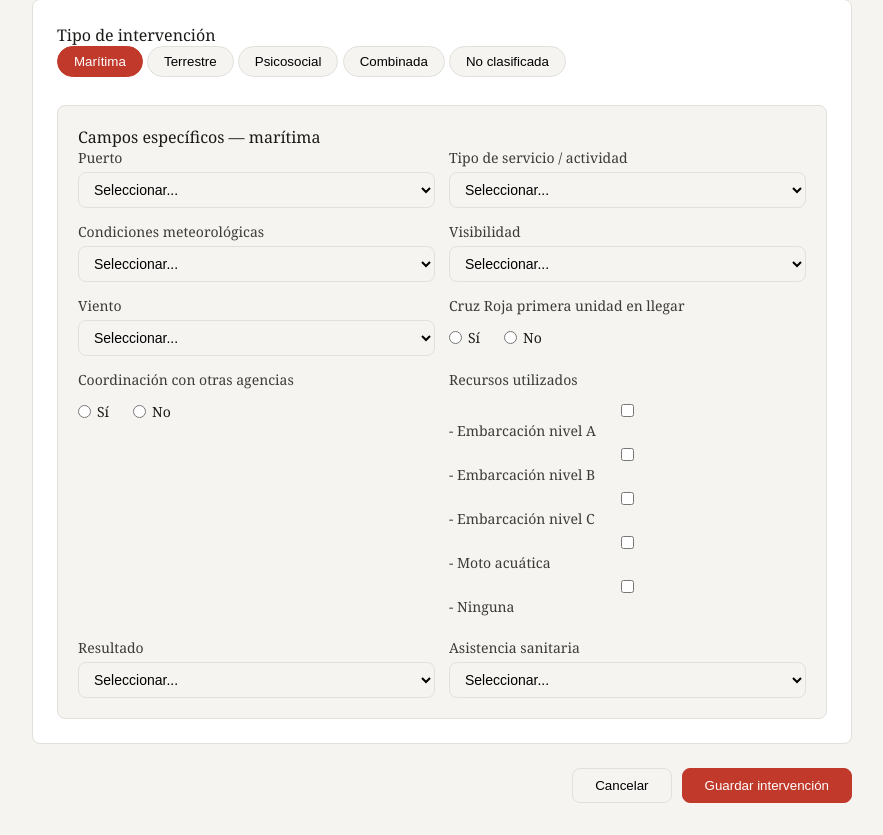
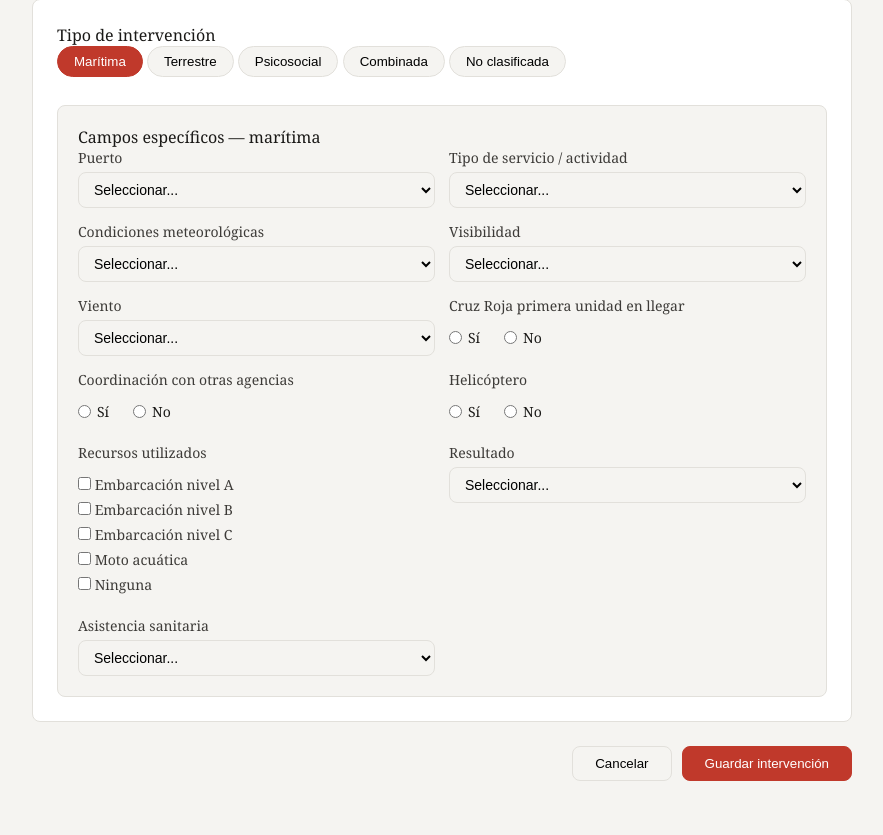
Before and after one commit to IkerAramendi/Cruz-Roja, a Django app: page /crearIntervencion/ in a window 1280 px wide, after a click on "Marítima". Shown: the part 720-1555 px from the top of the page, without its empty margins (198-1081 px from the left). After the commit the page ends 1501 px from the top, so only its background shows below. Run offline with Django 5.2, Linux system fonts and the light colour scheme.

Commit message:
Cambios css + cambios campos

```diff
--- a/intervenciones/static/intervenciones/css/crear_intervencion.css
+++ b/intervenciones/static/intervenciones/css/crear_intervencion.css
@@ -44,7 +44,7 @@
     label { font-size: 14px; color: #3d3b38; }
 
     /* Estilos para los elementos de entrada, selección y área de texto */
-    input, select, textarea {
+    input:not([type="checkbox"]), select, textarea {
     font-size: 14px;
     background: var(--bg);
     border: 1px solid var(--border);
--- a/intervenciones/templates/crear_intervencion.html
+++ b/intervenciones/templates/crear_intervencion.html
@@ -73,7 +73,6 @@
           <option>Resuelta</option>
           <option>Cancelada — falsa alarma</option>
           <option>Cancelada — persona localizada antes</option>
-          <option>Cancelada — error de aviso</option>
         </select>
       </div>
       <div class="field full">
@@ -138,13 +137,24 @@
             </div>
           </div>
           <div class="field">
+            <label>Helicóptero</label>
+            <div style="display:flex; gap:1.5rem; padding:8px 0">
+              <label style="display:flex; align-items:center; gap:6px; font-size:14px; color:var(--text)">
+                <input type="radio" name="helicopetro_maritimo" value="si"> Sí
+              </label>
+              <label style="display:flex; align-items:center; gap:6px; font-size:14px; color:var(--text)">
+                <input type="radio" name="helicopetro_maritimo" value="no"> No
+              </label>
+            </div>
+          </div>
+          <div class="field">
             <label>Recursos utilizados</label>
             <div style="display:flex; flex-direction:column; gap:6px; padding:8px 0">
-              <label><input type="checkbox" name="recursos[]" value="embarcacion_a">- Embarcación nivel A</label>
-              <label><input type="checkbox" name="recursos[]" value="embarcacion_b">- Embarcación nivel B</label>
-              <label><input type="checkbox" name="recursos[]" value="embarcacion_c">- Embarcación nivel C</label>
-              <label><input type="checkbox" name="recursos[]" value="moto">- Moto acuática</label>
-              <label><input type="checkbox" name="recursos[]" value="ninguna">- Ninguna</label>
+              <label><input type="checkbox" name="recursos[]" value="embarcacion_a"> Embarcación nivel A</label>
+              <label><input type="checkbox" name="recursos[]" value="embarcacion_b"> Embarcación nivel B</label>
+              <label><input type="checkbox" name="recursos[]" value="embarcacion_c"> Embarcación nivel C</label>
+              <label><input type="checkbox" name="recursos[]" value="moto"> Moto acuática</label>
+              <label><input type="checkbox" name="recursos[]" value="ninguna"> Ninguna</label>
             </div>
           </div>
           <div class="field"><label>Resultado</label><select><option value="">Seleccionar...</option><option>Persona localizada — ilesa</option><option>Persona localizada — herida</option><option>Persona localizada — fallecida</option><option>Persona no localizada</option><option>Falsa alarma</option></select></div>
@@ -158,7 +168,7 @@
       <div class="sub-card">
         <div class="sub-title">Campos específicos — terrestre</div>
         <div class="grid">
-          <div class="field"><label>Tipo de búsqueda</label><select><option value="">Seleccionar...</option><option>Persona extraviada</option><option>Accidente en zona de difícil acceso</option><option>Evacuación</option><option>Apoyo a fuerzas de seguridad</option><option>Otro</option></select></div>
+          <div class="field"><label>Tipo de incidente</label><select><option value="">Seleccionar...</option><option>Persona extraviada</option><option>Accidente en zona de difícil acceso</option><option>Evacuación</option><option>Apoyo a fuerzas de seguridad</option><option>Otro</option></select></div>
           <div class="field"><label>Tipo de terreno</label><select><option value="">Seleccionar...</option><option>Montaña</option><option>Bosque</option><option>Urbano</option></select></div>
           <div class="field"><label>Dificultad de acceso</label><select><option value="">Seleccionar...</option><option>Baja</option><option>Media</option><option>Alta</option></select></div>
           <div class="field"><label>Tiempo de espera hasta intervención CR</label><select><option value="">Seleccionar...</option><option>Inmediata</option><option>1 – 8 horas</option><option>Más de 8 horas</option></select></div>
@@ -166,10 +176,10 @@
             <label>Helicóptero</label>
             <div style="display:flex; gap:1.5rem; padding:8px 0">
               <label style="display:flex; align-items:center; gap:6px; font-size:14px; color:var(--text)">
-                <input type="radio" name="helicopetro" value="si"> Sí
+                <input type="radio" name="helicopetro_terrestre" value="si"> Sí
               </label>
               <label style="display:flex; align-items:center; gap:6px; font-size:14px; color:var(--text)">
-                <input type="radio" name="helicopetro" value="no"> No
+                <input type="radio" name="helicopetro_terrestre" value="no"> No
               </label>
             </div>
           </div>
@@ -187,11 +197,11 @@
           <div class="field">
             <label>Coordinación con otras unidades</label>
             <div style="display:flex; flex-direction:column; gap:6px; padding:8px 0">
-              <label><input type="checkbox" name="coordinacion[]" value="ertzaintza">- Ertzaintza</label>
-              <label><input type="checkbox" name="coordinacion[]" value="bomberos">- Bomberos</label>
-              <label><input type="checkbox" name="coordinacion[]" value="sanitarios">- Sanitarios</label>
-              <label><input type="checkbox" name="coordinacion[]" value="proteccion_civil">- Protección Civil BZ</label>
-              <label><input type="checkbox" name="coordinacion[]" value="ninguna">- Ninguna</label>
+              <label><input type="checkbox" name="coordinacion[]" value="ertzaintza"> Ertzaintza</label>
+              <label><input type="checkbox" name="coordinacion[]" value="bomberos"> Bomberos</label>
+              <label><input type="checkbox" name="coordinacion[]" value="sanitarios"> Sanitarios</label>
+              <label><input type="checkbox" name="coordinacion[]" value="proteccion_civil"> Protección Civil BZ</label>
+              <label><input type="checkbox" name="coordinacion[]" value="ninguna"> Ninguna</label>
             </div>
           </div>
           <div class="field"><label>Equipos externos a CR Gipuzkoa</label><select><option value="">Seleccionar...</option><option>Bizkaia</option><option>Álava</option><option>No</option></select></div>
@@ -209,7 +219,7 @@
           <div class="field"><label>Nº vehículos</label><input type="number" min="0" placeholder="0"></div>
           <div class="field"><label>Nº equipos</label><input type="number" min="0" placeholder="0"></div>
           <div class="field"><label>Estado de la persona encontrada</label><select><option value="">Seleccionar...</option><option>Ilesa</option><option>Herida leve</option><option>Herida grave</option><option>Fallecida</option><option>No localizada</option></select></div>
-          <div class="field full"><label>Localización de la persona encontrada (coordenadas)</label><input type="text" placeholder="Lat, Lon — punto de localización"></div>
+          <div class="field full"><label>Localización de la persona encontrada (coordenadas)</label><input type="text" placeholder="Ej: 43.3234, -1.9876"></div>
         </div>
       </div>
     </div>
@@ -299,13 +309,24 @@
             </div>
           </div>
           <div class="field">
+            <label>Helicóptero</label>
+            <div style="display:flex; gap:1.5rem; padding:8px 0">
+              <label style="display:flex; align-items:center; gap:6px; font-size:14px; color:var(--text)">
+                <input type="radio" name="helicopetro_maritimo_comb" value="si"> Sí
+              </label>
+              <label style="display:flex; align-items:center; gap:6px; font-size:14px; color:var(--text)">
+                <input type="radio" name="helicopetro_maritimo_comb" value="no"> No
+              </label>
+            </div>
+          </div>
+          <div class="field">
             <label>Recursos utilizados</label>
             <div style="display:flex; flex-direction:column; gap:6px; padding:8px 0">
-              <label><input type="checkbox" name="comb_recursos[]" value="embarcacion_a">- Embarcación nivel A</label>
-              <label><input type="checkbox" name="comb_recursos[]" value="embarcacion_b">- Embarcación nivel B</label>
-              <label><input type="checkbox" name="comb_recursos[]" value="embarcacion_c">- Embarcación nivel C</label>
-              <label><input type="checkbox" name="comb_recursos[]" value="moto">- Moto acuática</label>
-              <label><input type="checkbox" name="comb_recursos[]" value="ninguna">- Ninguna</label>
+              <label><input type="checkbox" name="comb_recursos[]" value="embarcacion_a"> Embarcación nivel A</label>
+              <label><input type="checkbox" name="comb_recursos[]" value="embarcacion_b"> Embarcación nivel B</label>
+              <label><input type="checkbox" name="comb_recursos[]" value="embarcacion_c"> Embarcación nivel C</label>
+              <label><input type="checkbox" name="comb_recursos[]" value="moto"> Moto acuática</label>
+              <label><input type="checkbox" name="comb_recursos[]" value="ninguna"> Ninguna</label>
             </div>
           </div>
           <div class="field"><label>Resultado</label><select><option value="">Seleccionar...</option><option>Persona localizada — ilesa</option><option>Persona localizada — herida</option><option>Persona localizada — fallecida</option><option>Persona no localizada</option><option>Falsa alarma</option></select></div>
@@ -324,8 +345,8 @@
           <div class="field">
             <label>Helicóptero</label>
             <div style="display:flex; gap:1.5rem; padding:8px 0">
-              <label style="display:flex; align-items:center; gap:6px; font-size:14px; color:var(--text)"><input type="radio" name="comb_helicopetro" value="si"> Sí</label>
-              <label style="display:flex; align-items:center; gap:6px; font-size:14px; color:var(--text)"><input type="radio" name="comb_helicopetro" value="no"> No</label>
+              <label style="display:flex; align-items:center; gap:6px; font-size:14px; color:var(--text)"><input type="radio" name="helicopetro_terrestre_comb" value="si"> Sí</label>
+              <label style="display:flex; align-items:center; gap:6px; font-size:14px; color:var(--text)"><input type="radio" name="helicopetro_terrestre_comb" value="no"> No</label>
             </div>
           </div>
           <div class="field">
@@ -338,11 +359,11 @@
           <div class="field">
             <label>Coordinación con otras unidades</label>
             <div style="display:flex; flex-direction:column; gap:6px; padding:8px 0">
-              <label><input type="checkbox" name="comb_coordinacion[]" value="ertzaintza">- Ertzaintza</label>
-              <label><input type="checkbox" name="comb_coordinacion[]" value="bomberos">- Bomberos</label>
-              <label><input type="checkbox" name="comb_coordinacion[]" value="sanitarios">- Sanitarios</label>
-              <label><input type="checkbox" name="comb_coordinacion[]" value="proteccion_civil">- Protección Civil BZ</label>
-              <label><input type="checkbox" name="comb_coordinacion[]" value="ninguna">- Ninguna</label>
+              <label><input type="checkbox" name="comb_coordinacion[]" value="ertzaintza"> Ertzaintza</label>
+              <label><input type="checkbox" name="comb_coordinacion[]" value="bomberos"> Bomberos</label>
+              <label><input type="checkbox" name="comb_coordinacion[]" value="sanitarios"> Sanitarios</label>
+              <label><input type="checkbox" name="comb_coordinacion[]" value="proteccion_civil"> Protección Civil BZ</label>
+              <label><input type="checkbox" name="comb_coordinacion[]" value="ninguna"> Ninguna</label>
             </div>
           </div>
           <div class="field"><label>Equipos externos a CR Gipuzkoa</label><select><option value="">Seleccionar...</option><option>Bizkaia</option><option>Álava</option><option>No</option></select></div>
```
